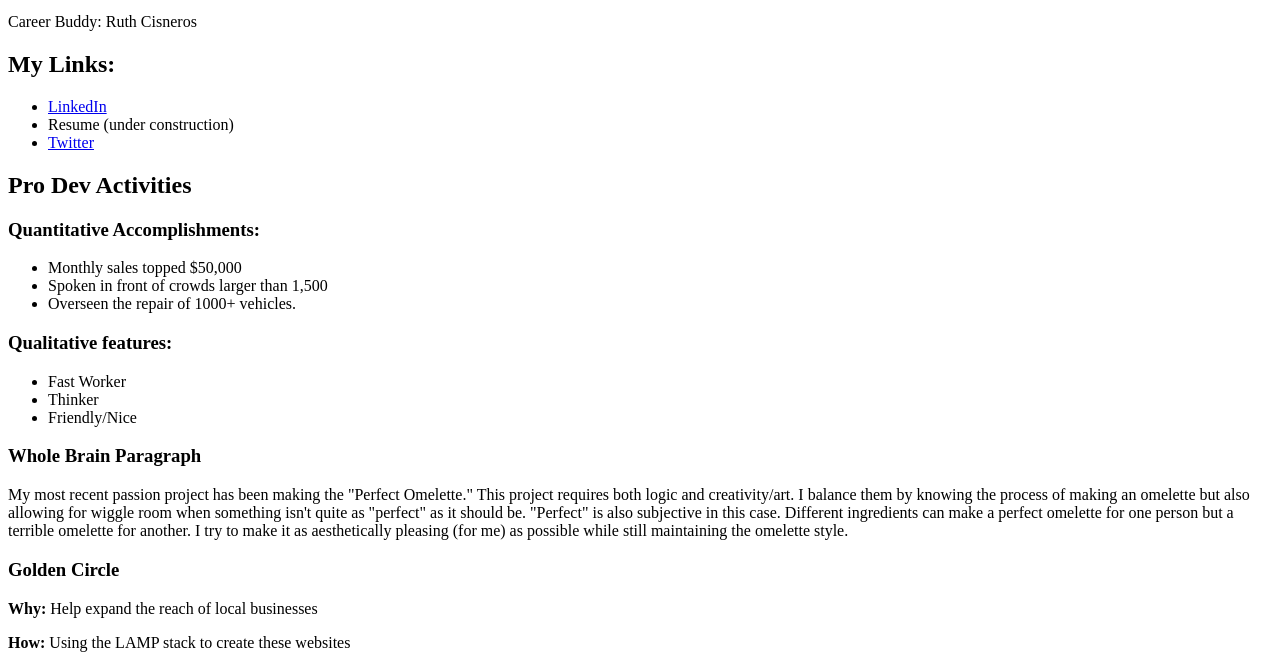
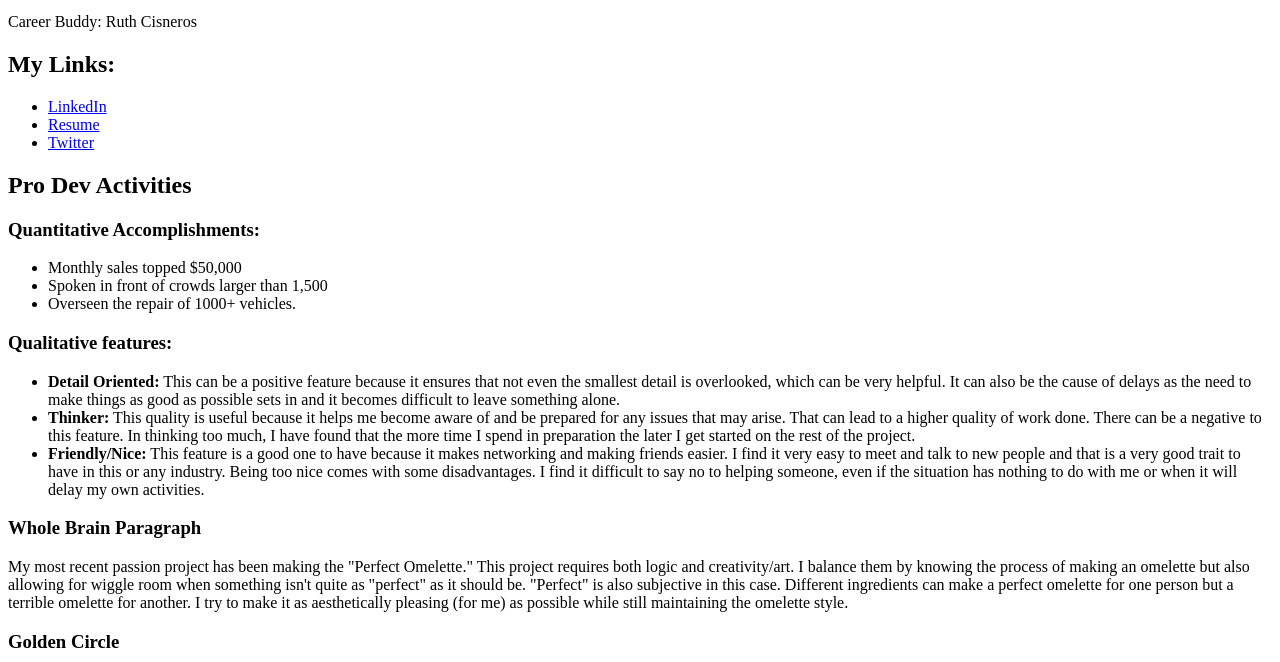
Before and after one commit to jmurph1992/jmurph1992.github.io, a plain HTML site: page index.html in a window 1280 px wide. Shown: the part 138-800 px from the top of the page. Drawn offline with Linux system fonts and the light colour scheme.

Commit message:
Commit for final submission for pro dev doc

```diff
--- a/index.html
+++ b/index.html
@@ -20,7 +20,7 @@
 				<a href="https://www.linkedin.com/in/justin-murphy-5a44609b/" target="_blank">LinkedIn</a>
 			</li>
 			<li>
-				Resume (under construction)
+				<a href="2019-resume.pdf" target="_blank">Resume</a>
 			</li>
 			<li>
 				<a href="https://twitter.com/JTownMurphy" target="_blank">Twitter</a>
@@ -51,13 +51,21 @@
 
 			<ul>
 				<li>
-					Fast Worker
+					<strong>Detail Oriented:</strong> This can be a positive feature because it ensures that not even the smallest
+					detail is overlooked, which can be very helpful. It can also be the cause of delays as the need
+					to make things as good as possible sets in and it becomes difficult to leave something alone.
 				</li>
 				<li>
-					Thinker
+					<strong>Thinker:</strong> This quality is useful because it helps me become aware of and be prepared for any
+					issues that may arise. That can lead to a higher quality of work done. There can be a negative to this feature.
+					In thinking too much, I have found that the more time I spend in preparation the later I get started on the rest of
+					the project.
 				</li>
 				<li>
-					Friendly/Nice
+					<strong>Friendly/Nice:</strong> This feature is a good one to have because it makes networking and making friends
+					easier. I find it very easy to meet and talk to new people and that is a very good trait to have in this or any
+					industry. Being too nice comes with some disadvantages.  I find it difficult to say no to helping someone, even
+					if the situation has nothing to do with me or when it will delay my own activities.
 				</li>
 			</ul>
 
```
